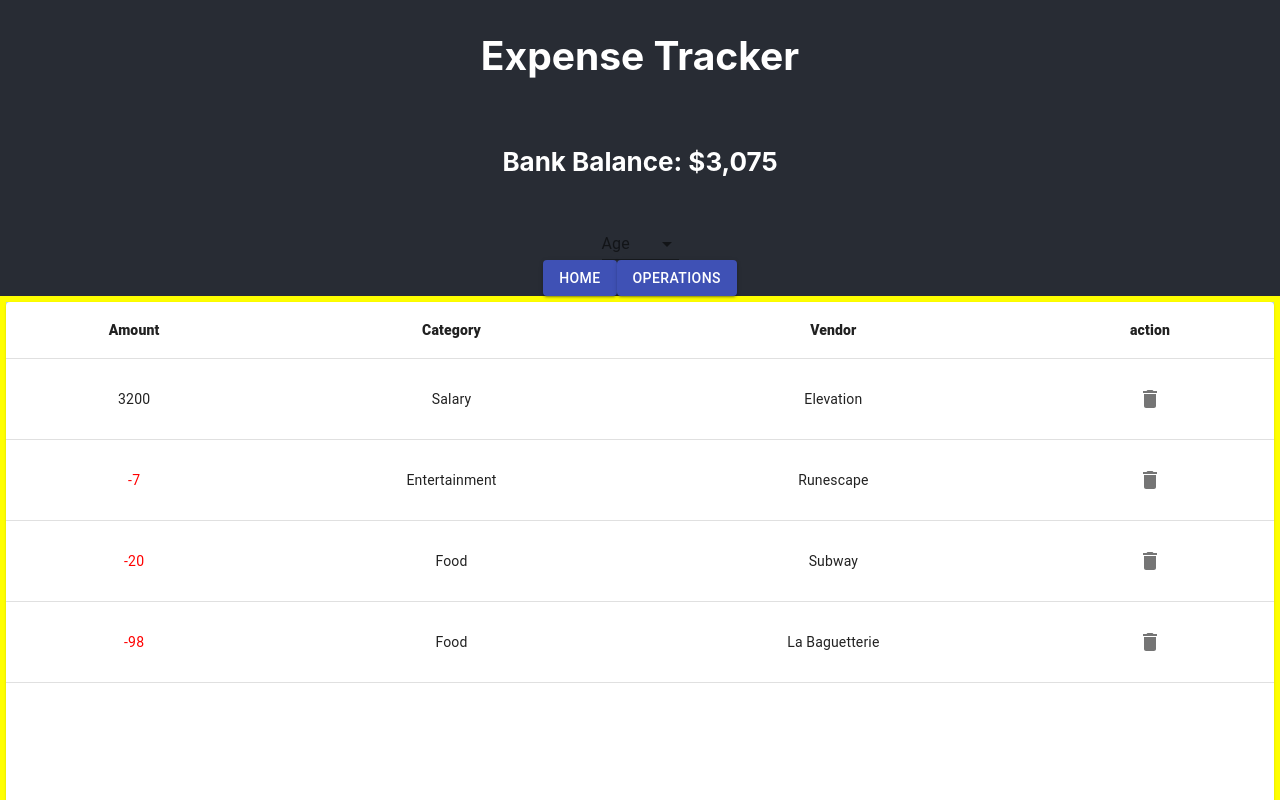
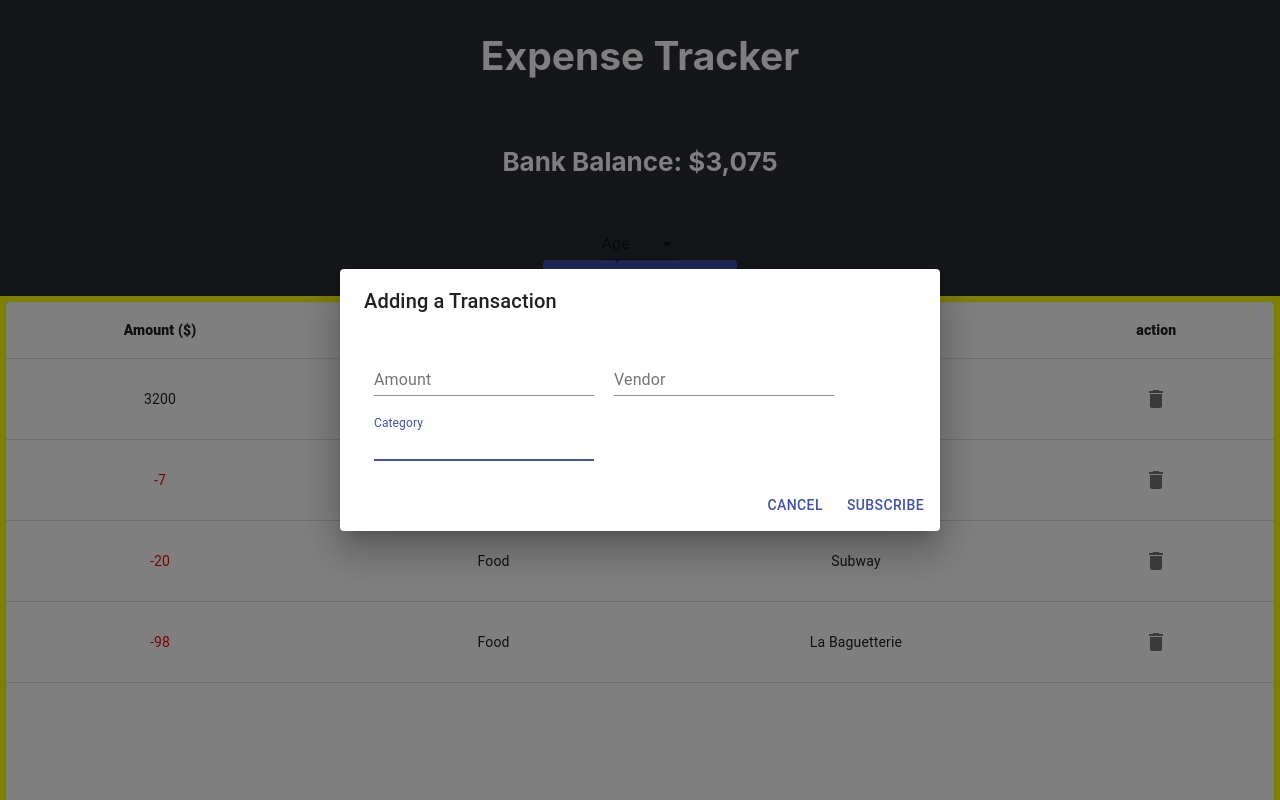
Before and after one commit to DanielElgressy/Expense-Tracker, a React (Create React App) app: page / in a window 1280 px wide. Shown: the top 800 px of the page. Built offline with nearby package versions, Linux system fonts and the light colour scheme.

Commit message:
closing and opening pop up

```diff
--- a/package.json
+++ b/package.json
@@ -8,6 +8,7 @@
     "@testing-library/jest-dom": "^4.2.4",
     "@testing-library/react": "^9.3.2",
     "@testing-library/user-event": "^7.1.2",
+    "egalink-toasty.js": "^1.5.5",
     "express": "^4.17.1",
     "mongoose": "^5.7.13",
     "react": "^16.12.0",
--- a/src/App.js
+++ b/src/App.js
@@ -28,6 +28,8 @@ class App extends Component {
           { amount: -20, vendor: "Subway", category: "Food", id: 3 },
           { amount: -98, vendor: "La Baguetterie", category: "Food", id: 4 }
         ]
+        ,
+      dialogBox: true
     }
   }
 
@@ -40,6 +42,14 @@ class App extends Component {
     return balance.toLocaleString('en-US')
   }
 
+  changeDialogValue = () =>{
+    const currentValue = this.state.dialogBox
+    console.log(currentValue)
+    let opposite = !currentValue
+    this.setState({
+      dialogBox : opposite
+    })
+  }
 
   removeTransaction = transID => {
     let newData = [...this.state.data]
@@ -85,11 +95,11 @@ class App extends Component {
                 </Button>
               </Link>
 
-              <Link to="/operations" style={{ textDecoration: 'none' }}>
-                <Button variant="contained" color="primary">
+              {/* <Link to="/" style={{ textDecoration: 'none' }}> */}
+                <Button variant="contained" color="primary" onClick={this.changeDialogValue}>
                   Operations
                 </Button>
-              </Link>
+              {/* </Link> */}
             </div>
 
           </div>
@@ -101,7 +111,7 @@ class App extends Component {
               <Table className="table" aria-label="simple table">
                 <TableHead className="tHeader">
                   <TableRow >
-                    <TableCell align={TableTextAlign} style={{ fontWeight: TablefontWeight}}>Amount</TableCell>
+                    <TableCell align={TableTextAlign} style={{ fontWeight: TablefontWeight}}>Amount ($)</TableCell>
                     <TableCell align={TableTextAlign} style={{ fontWeight: TablefontWeight}}>Category</TableCell>
                     <TableCell align={TableTextAlign} style={{ fontWeight: TablefontWeight}}>Vendor</TableCell>
                   <TableCell align={TableTextAlign} style={{ fontWeight: TablefontWeight}}>action</TableCell>
@@ -111,7 +121,7 @@ class App extends Component {
               </Table>
             </Paper>
 
-            <Route path="/operations" exact render={() => <Operations state={state}/>} />
+            <Operations state={state} changeDialogValue={this.changeDialogValue} />
 
           </div>
 
--- a/src/components/Operations.js
+++ b/src/components/Operations.js
@@ -8,46 +8,58 @@ import TextField from '@material-ui/core/TextField';
 import Dialog from '@material-ui/core/Dialog';
 import DialogActions from '@material-ui/core/DialogActions';
 import DialogContent from '@material-ui/core/DialogContent';
-import DialogContentText from '@material-ui/core/DialogContentText';
 import DialogTitle from '@material-ui/core/DialogTitle';
-
-
-
 
 
 class Operations extends Component {
 
-
-    handleClose () {
-        console.log("close")
+    constructor(){
+        super();
+        this.handleClose = this.handleClose.bind(this);
     }
 
     handleInput (e) {
         console.log(e.target.value)
+        if (e.target.value < 0) {
+            console.log("this is a minus number")
+            alert("insert amount greater then zero")
+        }
     }
 
+
+    handleClose() {
+        console.log("close")
+        console.log(this.props.state.dialogBox)
+        // let currentStatus = [...this.props.state.dialogBox]
+        // let opposite = false
+        this.props.changeDialogValue()
+
+
+    }
+
+
     render() {
+
 
         return (
             <Router>
 
-                <Dialog open={true}  aria-labelledby="form-dialog-title">
+                <Dialog open={this.props.state.dialogBox}  aria-labelledby="form-dialog-title">
                     <DialogTitle id="form-dialog-title">Adding a Transaction</DialogTitle>
                     <DialogContent>
-                        <DialogContentText>
-                            please decribe transaction
-                        </DialogContentText>
+
                         <TextField onChange={this.handleInput} style={{ margin: "10px"}}
                             autoFocus
                             margin="dense"
                             id="standard-required"
                             label="Amount"
                             type="number"
+
                         />
                              <TextField style={{ margin: "10px"}}
                             autoFocus
                             margin="dense"
-                            id="name"
+                            id="standard-search"
                             label="Vendor"
                             type="search"
 
```
Also changed, not shown: src/components/Transactions.js (line endings or trailing spaces), 1 other file (tests, documents, lock files or other folders).
